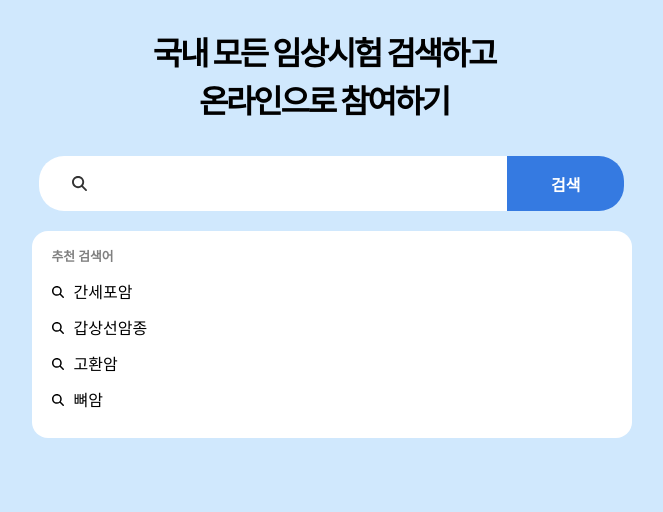
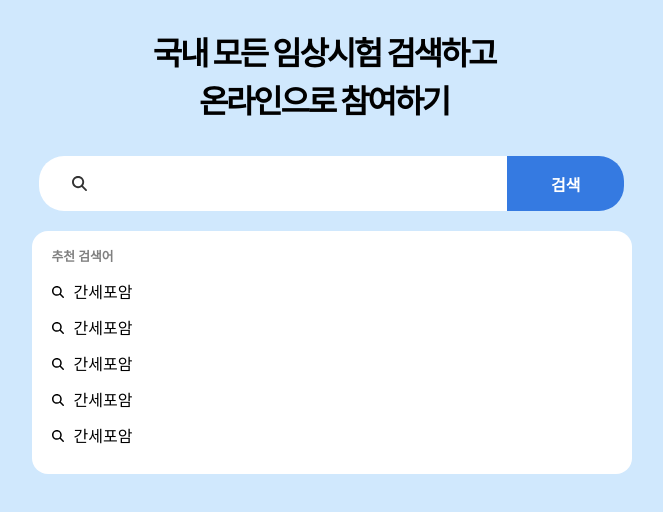
Before and after one commit to datoybi/pre-onboarding-3, a React (Create React App) app: page / in a window 1280 px wide. Shown: the top 512 px of the page, without its empty margins (316-979 px from the left). Built offline with nearby package versions, Linux system fonts and the light colour scheme.

Commit message:
Refector: Component화

```diff
--- a/src/GlobalStyle.tsx
+++ b/src/GlobalStyle.tsx
@@ -3,17 +3,21 @@ import { reset } from "styled-reset";
 
 const GlobalStyle = createGlobalStyle`
 	${reset}
+
+	@import url("https://cdn.jsdelivr.net/gh/orioncactus/pretendard@v1.3.8/dist/web/static/pretendard-dynamic-subset.css");
+
   *, *::before, *::after {
     box-sizing: border-box;
 		margin: 0;
 		padding: 0;
   }
   body {
-		font-family: -apple-system, BlinkMacSystemFont, 'Segoe UI', 'Roboto', 'Oxygen', 'Ubuntu', 'Cantarell', 'Fira Sans',
+		font-family: pretendard, -apple-system, BlinkMacSystemFont, 'Segoe UI', 'Roboto', 'Oxygen', 'Ubuntu', 'Cantarell', 'Fira Sans',
     'Droid Sans', 'Helvetica Neue', sans-serif;
   -webkit-font-smoothing: antialiased;
   -moz-osx-font-smoothing: grayscale;
   background: #d0e8fd;
+
   }
 
 	* {
--- /dev/null
+++ b/src/components/Header.tsx
@@ -0,0 +1,27 @@
+import { styled } from "styled-components";
+
+const Header = () => {
+  return (
+    <Wrapper>
+      <h1>
+        국내 모든 임상시험 검색하고
+        <br />
+        온라인으로 참여하기
+      </h1>
+    </Wrapper>
+  );
+};
+
+export default Header;
+
+const Wrapper = styled.header`
+  padding: 30px 0;
+
+  & > h1 {
+    font-size: 2rem;
+    line-height: 3rem;
+    text-align: center;
+    font-weight: bolder;
+    letter-spacing: -0.07em;
+  }
+`;
--- /dev/null
+++ b/src/components/RecommendItem.tsx
@@ -0,0 +1,27 @@
+import { styled } from "styled-components";
+import { FontAwesomeIcon } from "@fortawesome/react-fontawesome";
+import { faMagnifyingGlass } from "@fortawesome/free-solid-svg-icons";
+
+const RecommendItem = () => {
+  return (
+    <Item>
+      <FontAwesomeIcon icon={faMagnifyingGlass} />
+      <span>간세포암</span>
+    </Item>
+  );
+};
+
+export default RecommendItem;
+
+const Item = styled.li`
+  padding: 10px 0;
+  font-weight: 500;
+
+  & > svg {
+    width: 12px;
+  }
+
+  & > span {
+    margin-left: 10px;
+  }
+`;
--- /dev/null
+++ b/src/components/RecommendList.tsx
@@ -0,0 +1,37 @@
+import { styled } from "styled-components";
+import RecommendItem from "./RecommendItem";
+
+const RecommendList = () => {
+  return (
+    <List>
+      <p>추천 검색어</p>
+      <RecommendItem />
+      <RecommendItem />
+      <RecommendItem />
+      <RecommendItem />
+      <RecommendItem />
+    </List>
+  );
+};
+
+export default RecommendList;
+
+const List = styled.ul`
+  display: flex;
+  justify-content: center;
+  flex-direction: column;
+  margin-top: 20px;
+  width: 100%;
+  padding: 20px;
+  background-color: #fff;
+  border-radius: 16px;
+  margin-left: 15px;
+
+  & > p {
+    display: block;
+    font-size: 0.8rem;
+    color: gray;
+    font-weight: 600;
+    margin-bottom: 10px;
+  }
+`;
--- /dev/null
+++ b/src/components/SearchBar.tsx
@@ -0,0 +1,48 @@
+import { styled } from "styled-components";
+import { FontAwesomeIcon } from "@fortawesome/react-fontawesome";
+import { faMagnifyingGlass } from "@fortawesome/free-solid-svg-icons";
+
+const SearchBar = () => {
+  return (
+    <Form>
+      <FontAwesomeIcon icon={faMagnifyingGlass} />
+      <input type="text" />
+      <button type="submit">검색</button>
+    </Form>
+  );
+};
+
+export default SearchBar;
+
+const Form = styled.form`
+  display: flex;
+  justify-content: center;
+  width: 100%;
+  height: 55px;
+
+  & > svg {
+    position: relative;
+    font-size: 15px;
+    left: 8%;
+    top: 36%;
+    color: #333;
+  }
+
+  & > input {
+    width: 80%;
+    font-size: 15px;
+    border-top-left-radius: 25px;
+    border-bottom-left-radius: 25px;
+    padding-left: 10%;
+  }
+
+  & > button {
+    width: 20%;
+    border-top-right-radius: 25px;
+    border-bottom-right-radius: 25px;
+    color: #fff;
+    background: #357ae1;
+    font-size: 1rem;
+    font-weight: bold;
+  }
+`;
--- a/src/pages/Main.tsx
+++ b/src/pages/Main.tsx
@@ -1,34 +1,12 @@
 import { styled } from "styled-components";
-import { FontAwesomeIcon } from "@fortawesome/react-fontawesome";
-import { faMagnifyingGlass } from "@fortawesome/free-solid-svg-icons";
+import SearchBar from "../components/SearchBar";
+import RecommendList from "../components/RecommendList";
 
 export default function Main() {
   return (
     <Wrapper>
-      <Form>
-        <FontAwesomeIcon icon={faMagnifyingGlass} />
-        <input type="text" />
-        <button type="submit">검색</button>
-      </Form>
-      <List>
-        <p>추천 검색어</p>
-        <li>
-          <FontAwesomeIcon icon={faMagnifyingGlass} />
-          <span>간세포암</span>
-        </li>
-        <li>
-          <FontAwesomeIcon icon={faMagnifyingGlass} />
-          <span>갑상선암종</span>
-        </li>
-        <li>
-          <FontAwesomeIcon icon={faMagnifyingGlass} />
-          <span>고환암</span>
-        </li>
-        <li>
-          <FontAwesomeIcon icon={faMagnifyingGlass} />
-          <span>뼈암</span>
-        </li>
-      </List>
+      <SearchBar />
+      <RecommendList />
     </Wrapper>
   );
 }
@@ -43,70 +21,3 @@ const Wrapper = styled.div`
   align-items: center;
   flex-direction: column;
 `;
-
-const Form = styled.form`
-  display: flex;
-  justify-content: center;
-  width: 100%;
-  height: 55px;
-
-  & > svg {
-    position: relative;
-    font-size: 15px;
-    left: 8%;
-    top: 36%;
-    color: #333;
-  }
-
-  & > input {
-    width: 80%;
-    font-size: 15px;
-    border-top-left-radius: 25px;
-    border-bottom-left-radius: 25px;
-    padding-left: 10%;
-  }
-
-  & > button {
-    width: 20%;
-    border-top-right-radius: 25px;
-    border-bottom-right-radius: 25px;
-    color: #fff;
-    background: #357ae1;
-    font-size: 1rem;
-    font-weight: bold;
-  }
-`;
-
-const List = styled.ul`
-  display: flex;
-  justify-content: center;
-  flex-direction: column;
-  margin-top: 20px;
-  width: 100%;
-  padding: 20px;
-  background-color: #fff;
-  border-radius: 16px;
-  margin-left: 15px;
-
-  & > p {
-    display: block;
-    font-size: 0.8rem;
-    color: gray;
-    font-weight: 600;
-    margin-bottom: 10px;
-  }
-
-  & > li {
-    /* border: 1px solid; */
-    padding: 10px 0;
-    font-weight: 500;
-
-    svg {
-      width: 12px;
-    }
-
-    span {
-      margin-left: 10px;
-    }
-  }
-`;
--- a/src/pages/PageLayout.tsx
+++ b/src/pages/PageLayout.tsx
@@ -1,32 +1,15 @@
 import { ReactNode } from "react";
 import { styled } from "styled-components";
+import Header from "../components/Header";
 
 export function PageLayout({ children }: { children: ReactNode }) {
   return (
     <Wrapper>
-      <Header>
-        <h1>
-          국내 모든 임상시험 검색하고
-          <br />
-          온라인으로 참여하기
-        </h1>
-      </Header>
+      <Header />
       <>{children}</>
     </Wrapper>
   );
 }
-
-const Header = styled.header`
-  padding: 30px 0;
-
-  & > h1 {
-    font-size: 2rem;
-    line-height: 3rem;
-    text-align: center;
-    font-weight: bolder;
-    letter-spacing: -0.07em;
-  }
-`;
 
 const Wrapper = styled.div`
   display: flex;
```
